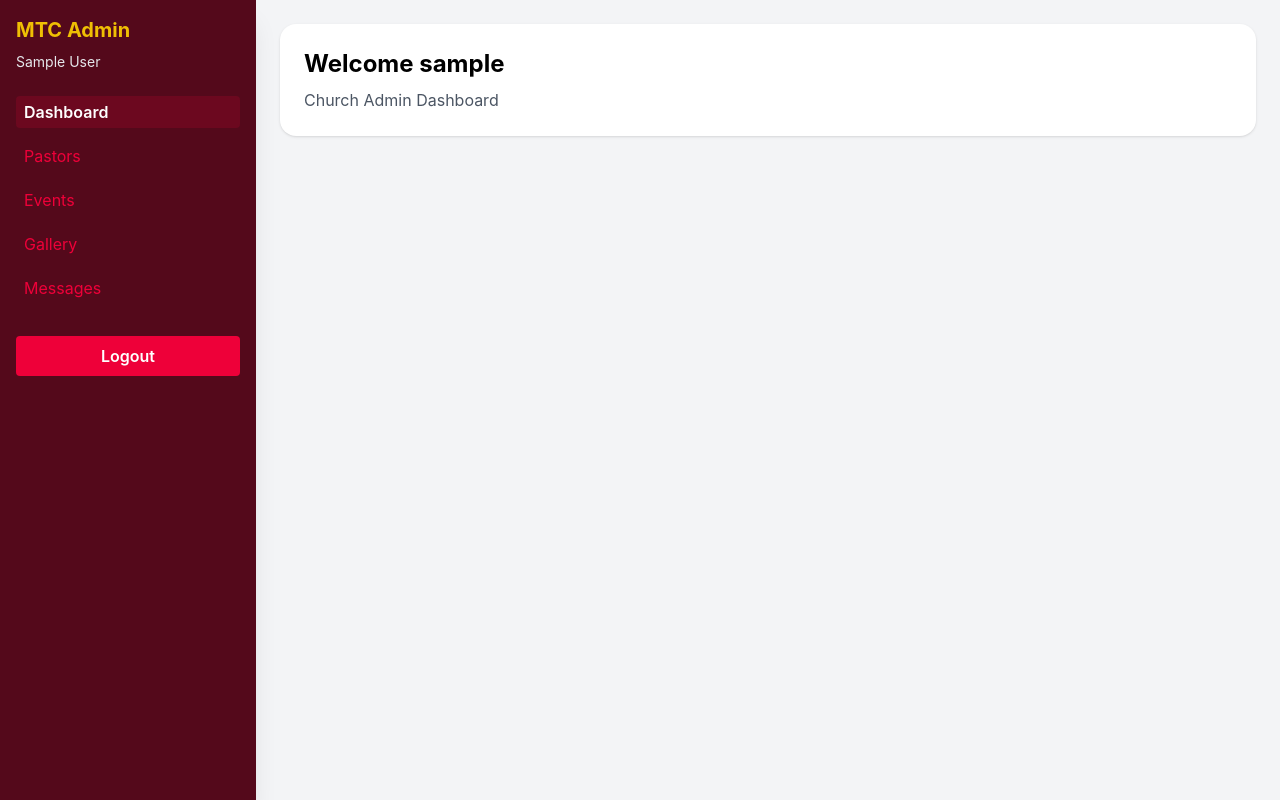
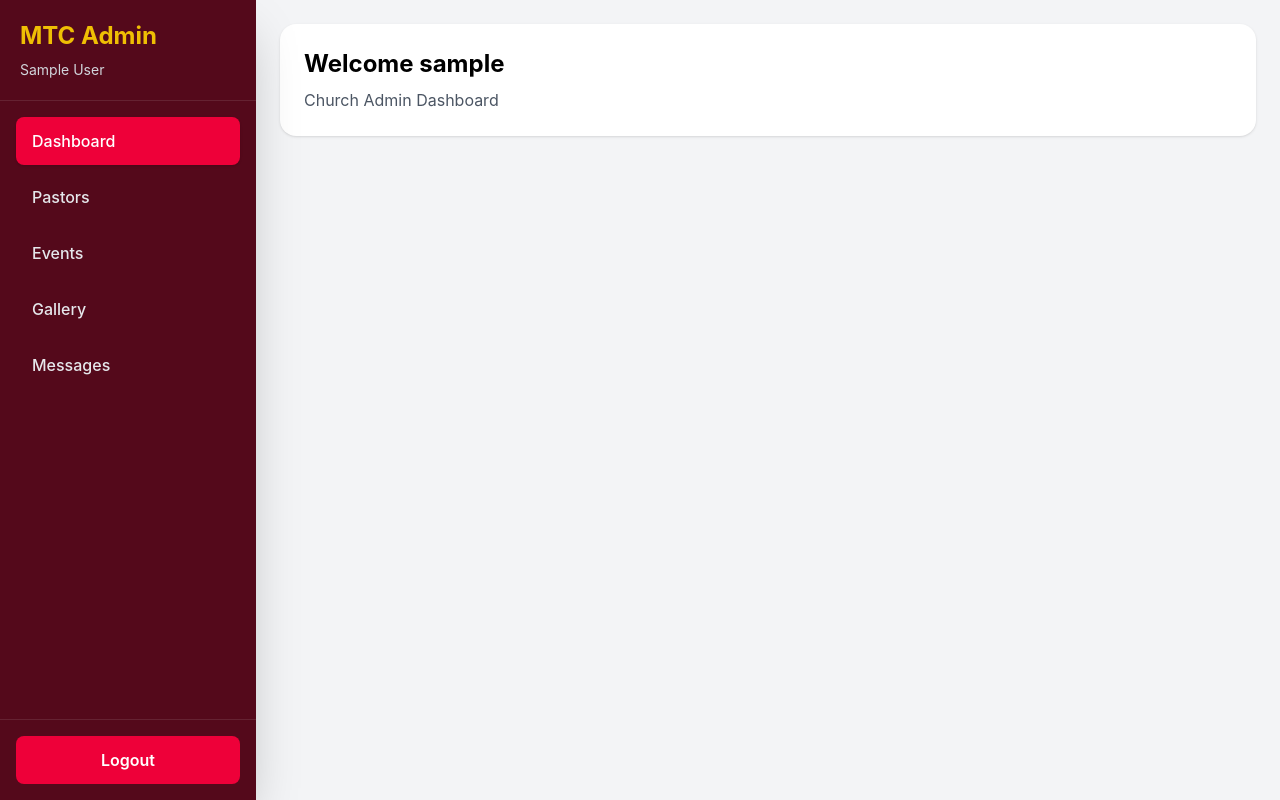
Before and after one commit to Joel123tony/CHURCH, a React (Vite) app: page /admin in a window 1280 px wide. Built offline with nearby package versions, Linux system fonts and the light colour scheme; no server answers; sample sign-in values are in the browser's storage.

Commit message:
login page

```diff
--- a/src/pages/Login.jsx
+++ b/src/pages/Login.jsx
@@ -15,30 +15,38 @@ export default function Login() {
 
   /* ================= LOGIN ================= */
   const handleLogin = async () => {
+  if (!email || !password) {
+    alert("Please enter email and password");
+    return;
+  }
+
   try {
     setLoading(true);
 
-    console.log("API URL:", import.meta.env.VITE_API_URL);
-    console.log(
-      "Request URL:",
-      `${import.meta.env.VITE_API_URL}/auth/login`
-    );
-
     const res = await API.post("/auth/login", {
-      email,
+      email: email.trim(),
       password,
     });
 
     console.log("LOGIN RESPONSE:", res.data);
 
-    localStorage.setItem("token", res.data.token);
+    // Save JWT token
+    if (res.data?.token) {
+      localStorage.setItem("token", res.data.token);
+    }
 
-    navigate("/admin");
+    // Save user object
+    if (res.data?.user) {
+      localStorage.setItem(
+        "user",
+        JSON.stringify(res.data.user)
+      );
+    }
+
+    navigate("/admin", { replace: true });
 
   } catch (err) {
     console.error("FULL LOGIN ERROR:", err);
-    console.error("STATUS:", err.response?.status);
-    console.error("DATA:", err.response?.data);
 
     alert(
       err.response?.data?.message ||
--- a/src/pages/admin/AdminLayout.jsx
+++ b/src/pages/admin/AdminLayout.jsx
@@ -1,25 +1,46 @@
 import { useEffect, useState } from "react";
 import { NavLink, Outlet, useNavigate } from "react-router-dom";
-import { getStoredUser } from "../../utils/auth";
 
 export default function AdminLayout() {
   const [user, setUser] = useState(null);
   const navigate = useNavigate();
 
   useEffect(() => {
-    const storedUser = getStoredUser();
+    const token = localStorage.getItem("token");
+
+    // No token → go login
+    if (!token) {
+      navigate("/admin/login");
+      return;
+    }
+
+    // Try loading user
+    try {
+      const storedUser = JSON.parse(
+        localStorage.getItem("user")
+      );
+
+      if (storedUser) {
         setUser(storedUser);
-
-    if (!storedUser) {
-      navigate("/admin/login");
+      } else {
+        setUser({
+          name: "Administrator",
+        });
+      }
+    } catch {
+      setUser({
+        name: "Administrator",
+      });
     }
   }, [navigate]);
 
   const logout = () => {
     localStorage.removeItem("token");
     localStorage.removeItem("user");
-    setUser(null);
-    navigate("/admin/login");
+
+    navigate("/admin/login", {
+      replace: true,
+    });
   };
 
   const links = [
@@ -31,39 +52,43 @@ export default function AdminLayout() {
   ];
 
   return (
-    <div className="flex min-h-screen">
-
+    <div className="flex min-h-screen bg-gray-100">
       {/* SIDEBAR */}
-      <div
-        className="w-64 text-white p-4 fixed h-full shadow-xl"
+      <aside
+        className="w-64 fixed left-0 top-0 h-screen shadow-2xl flex flex-col"
         style={{ backgroundColor: "#54091b" }}
       >
+        {/* HEADER */}
+        <div className="p-5 border-b border-white/10">
           <h1
-          className="text-xl font-bold mb-2"
+            className="text-2xl font-bold"
             style={{ color: "#EFBF04" }}
           >
             MTC Admin
           </h1>
 
-        <p className="text-sm text-gray-200 mb-6">
+          <p className="text-gray-300 text-sm mt-2">
             {user?.name || "Administrator"}
           </p>
+        </div>
 
-        <nav className="flex flex-col gap-3">
+        {/* MENU */}
+        <nav className="flex-1 p-4 flex flex-col gap-2">
           {links.map((link) => (
             <NavLink
               key={link.to}
               to={link.to}
-              end
+              end={link.to === "/admin"}
               className={({ isActive }) =>
-                `px-2 py-1 rounded transition ${
-                  isActive ? "font-semibold" : "hover:opacity-80"
+                `px-4 py-3 rounded-lg transition-all duration-200 font-medium ${
+                  isActive
+                    ? "text-white shadow"
+                    : "text-gray-200 hover:text-white"
                 }`
               }
               style={({ isActive }) => ({
-                color: isActive ? "#ffffff" : "#ee0039",
                 backgroundColor: isActive
-                  ? "rgba(238,0,57,0.15)"
+                  ? "#ee0039"
                   : "transparent",
               })}
             >
@@ -72,19 +97,24 @@ export default function AdminLayout() {
           ))}
         </nav>
 
+        {/* LOGOUT */}
+        <div className="p-4 border-t border-white/10">
           <button
             onClick={logout}
-          className="mt-8 w-full py-2 rounded text-white font-semibold hover:opacity-90"
-          style={{ backgroundColor: "#ee0039" }}
+            className="w-full py-3 rounded-lg font-semibold text-white transition-all hover:scale-[1.02]"
+            style={{
+              backgroundColor: "#ee0039",
+            }}
           >
             Logout
           </button>
         </div>
+      </aside>
 
-      {/* CONTENT */}
-      <div className="flex-1 ml-64 p-6 bg-gray-100 min-h-screen">
+      {/* MAIN CONTENT */}
+      <main className="flex-1 ml-64 p-6 min-h-screen">
         <Outlet />
-      </div>
+      </main>
     </div>
   );
 }
```
Lines whose indentation alone changed are shown as unchanged.
